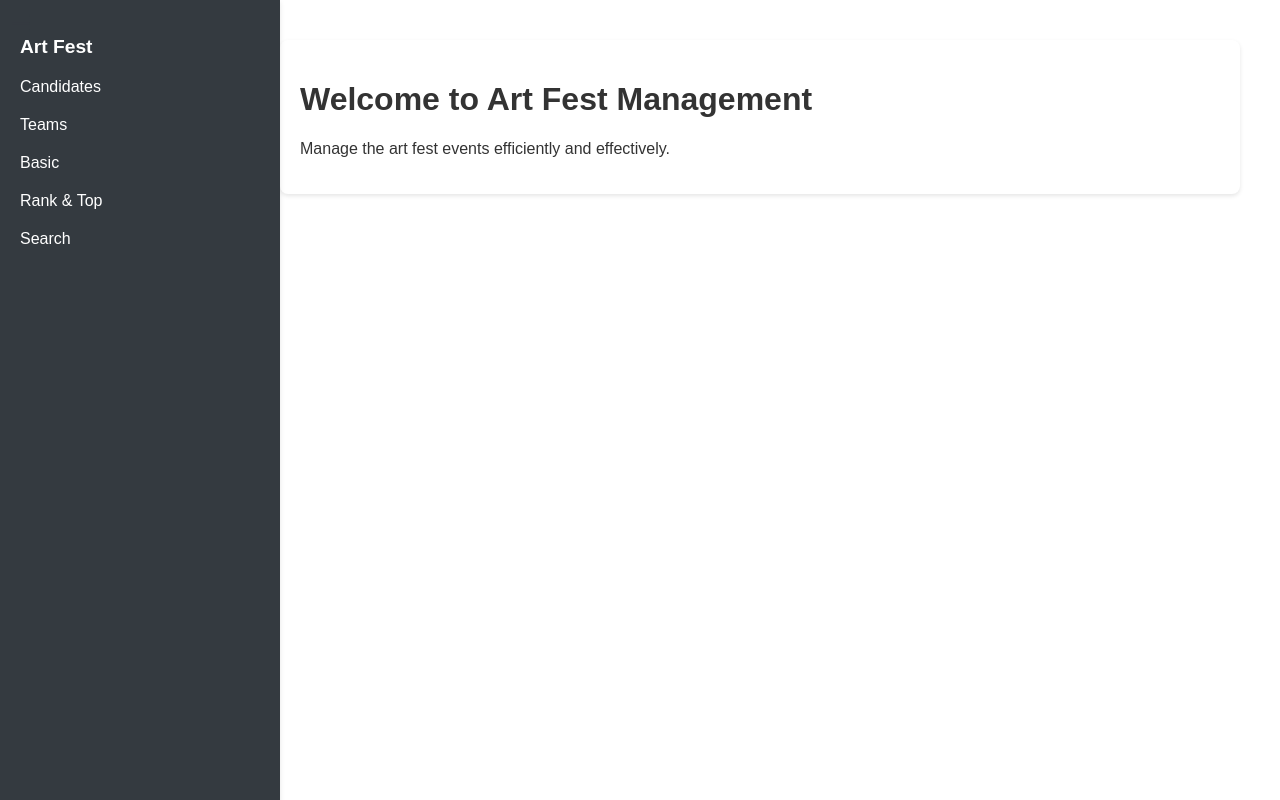
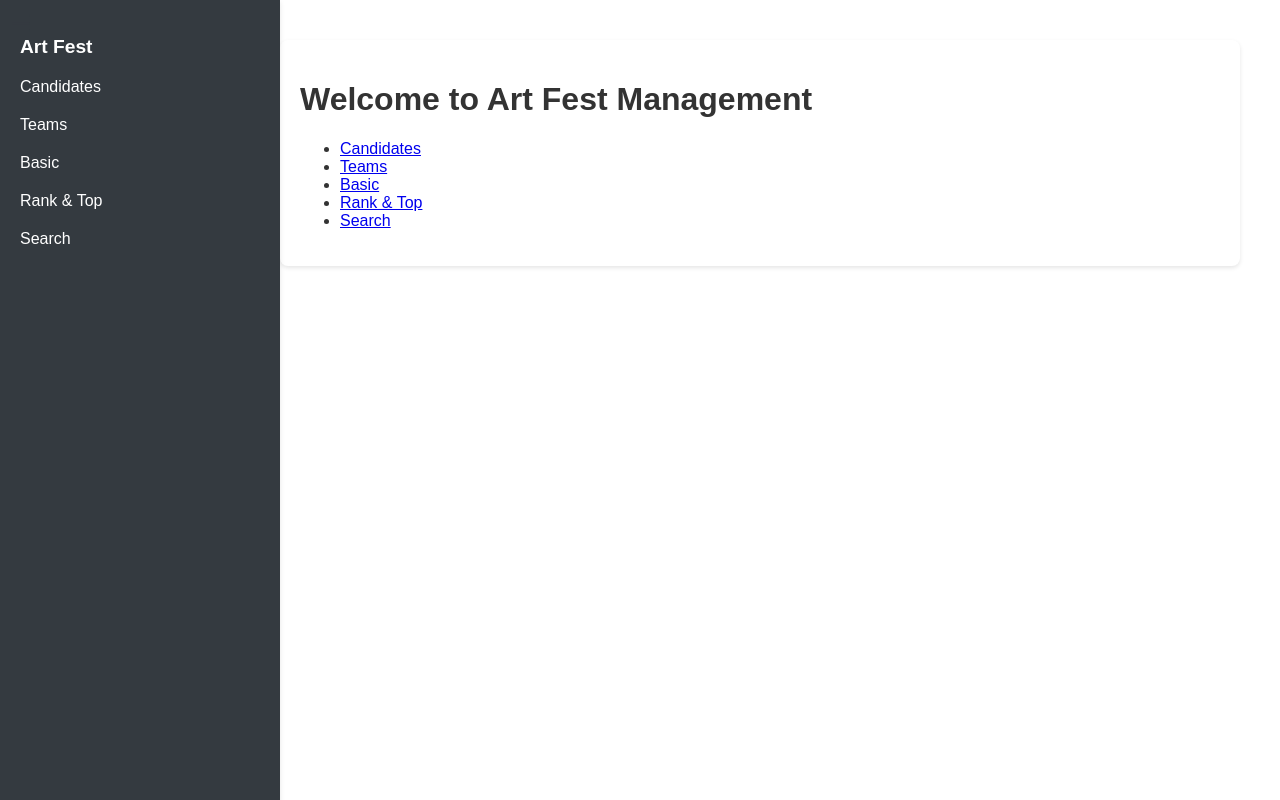
Before and after one commit to Javadamkd/art-fest-management, a Next.js app: page / in a window 1280 px wide. Built offline with nearby package versions, Linux system fonts and the light colour scheme.

Commit message:
Update index.js

```diff
--- a/pages/index.js
+++ b/pages/index.js
@@ -1,4 +1,5 @@
 // pages/index.js
+import Link from 'next/link';
 import Layout from '../components/Layout';
 
 export default function Home() {
@@ -6,7 +7,35 @@ export default function Home() {
     <Layout>
       <div className="card">
         <h1>Welcome to Art Fest Management</h1>
-        <p>Manage the art fest events efficiently and effectively.</p>
+        <nav>
+          <ul>
+            <li>
+              <Link href="/candidates">
+                <a>Candidates</a>
+              </Link>
+            </li>
+            <li>
+              <Link href="/teams">
+                <a>Teams</a>
+              </Link>
+            </li>
+            <li>
+              <Link href="/basic">
+                <a>Basic</a>
+              </Link>
+            </li>
+            <li>
+              <Link href="/rank-top">
+                <a>Rank & Top</a>
+              </Link>
+            </li>
+            <li>
+              <Link href="/search">
+                <a>Search</a>
+              </Link>
+            </li>
+          </ul>
+        </nav>
       </div>
     </Layout>
   );
```
